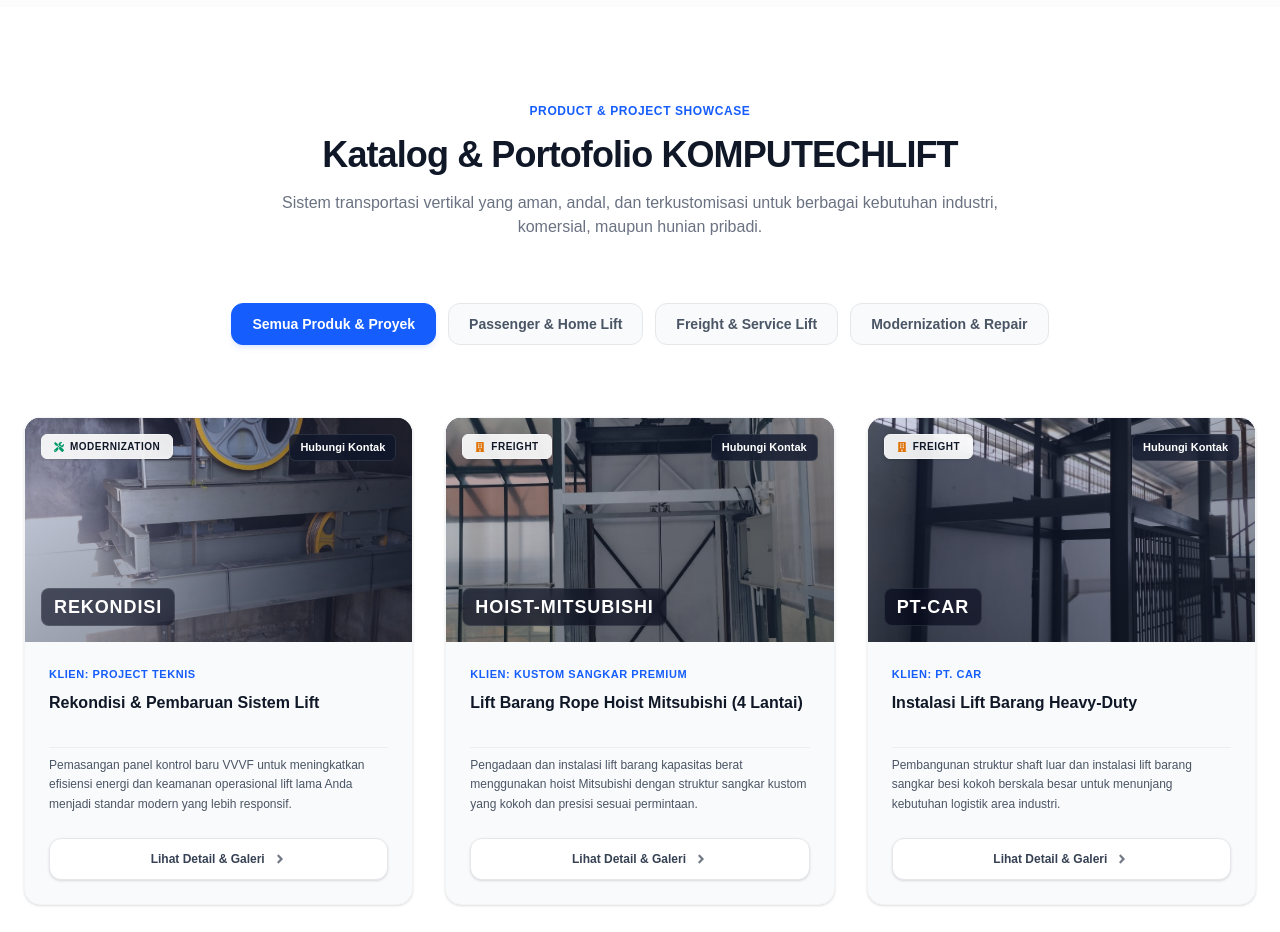
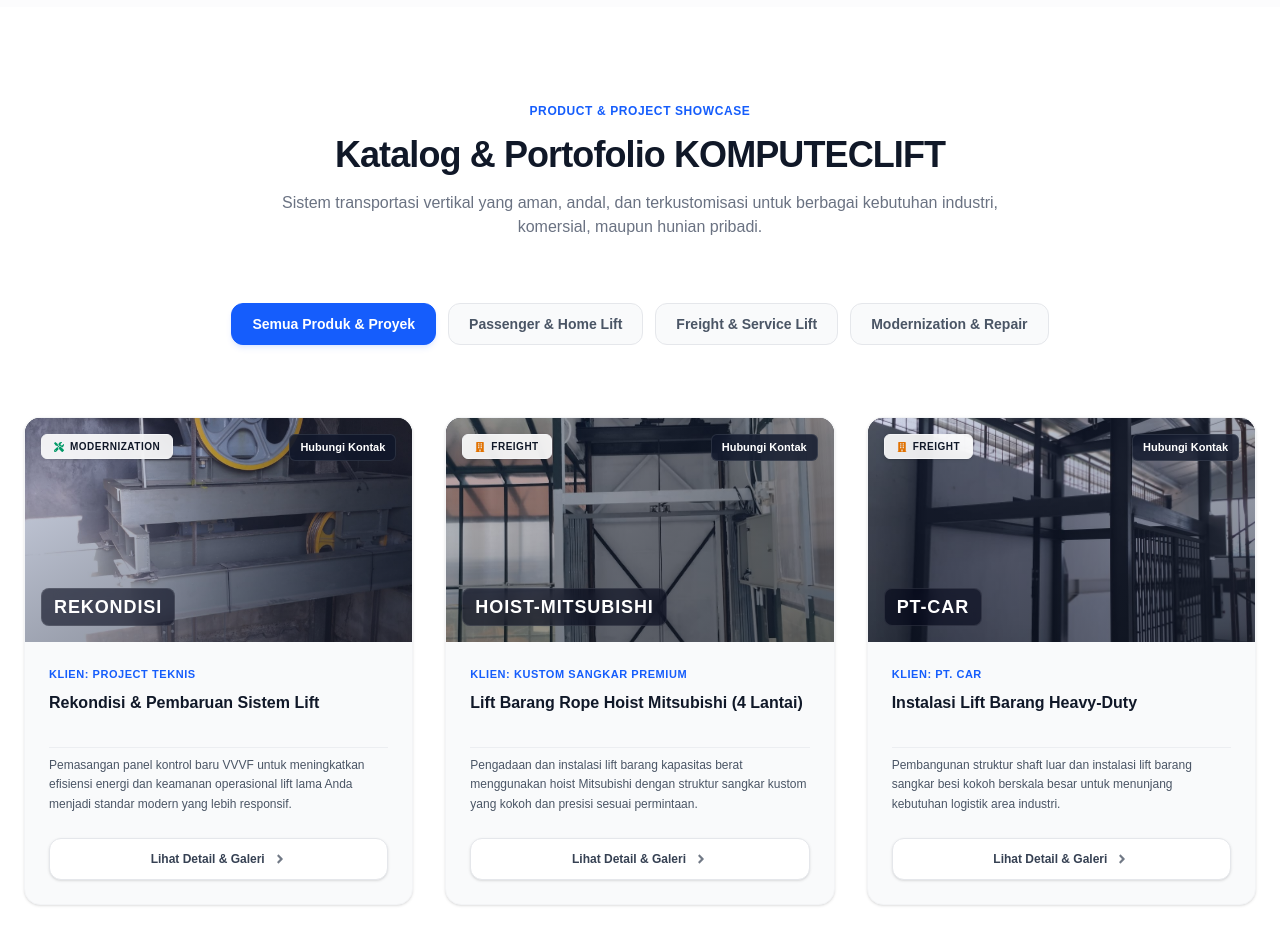
Before and after one commit to hamdunmuzadi/komputechlift, a Next.js app: page / in a window 1280 px wide. Shown: the part 3760-4692 px from the top of the page. Built offline with nearby package versions, Linux system fonts and the light colour scheme.

Commit message:
fix vercel deployment

```diff
--- a/src/components/Projects.jsx
+++ b/src/components/Projects.jsx
@@ -194,7 +194,7 @@ export default function Projects() {
                         Product & Project Showcase
                     </span>
                     <h2 className="text-3xl sm:text-4xl font-extrabold text-gray-900 tracking-tight">
-                        Katalog & Portofolio KOMPUTECHLIFT
+                        Katalog & Portofolio KOMPUTECLIFT
                     </h2>
                     <p className="text-gray-500 text-base">
                         Sistem transportasi vertikal yang aman, andal, dan terkustomisasi untuk berbagai kebutuhan industri, komersial, maupun hunian pribadi.
```
